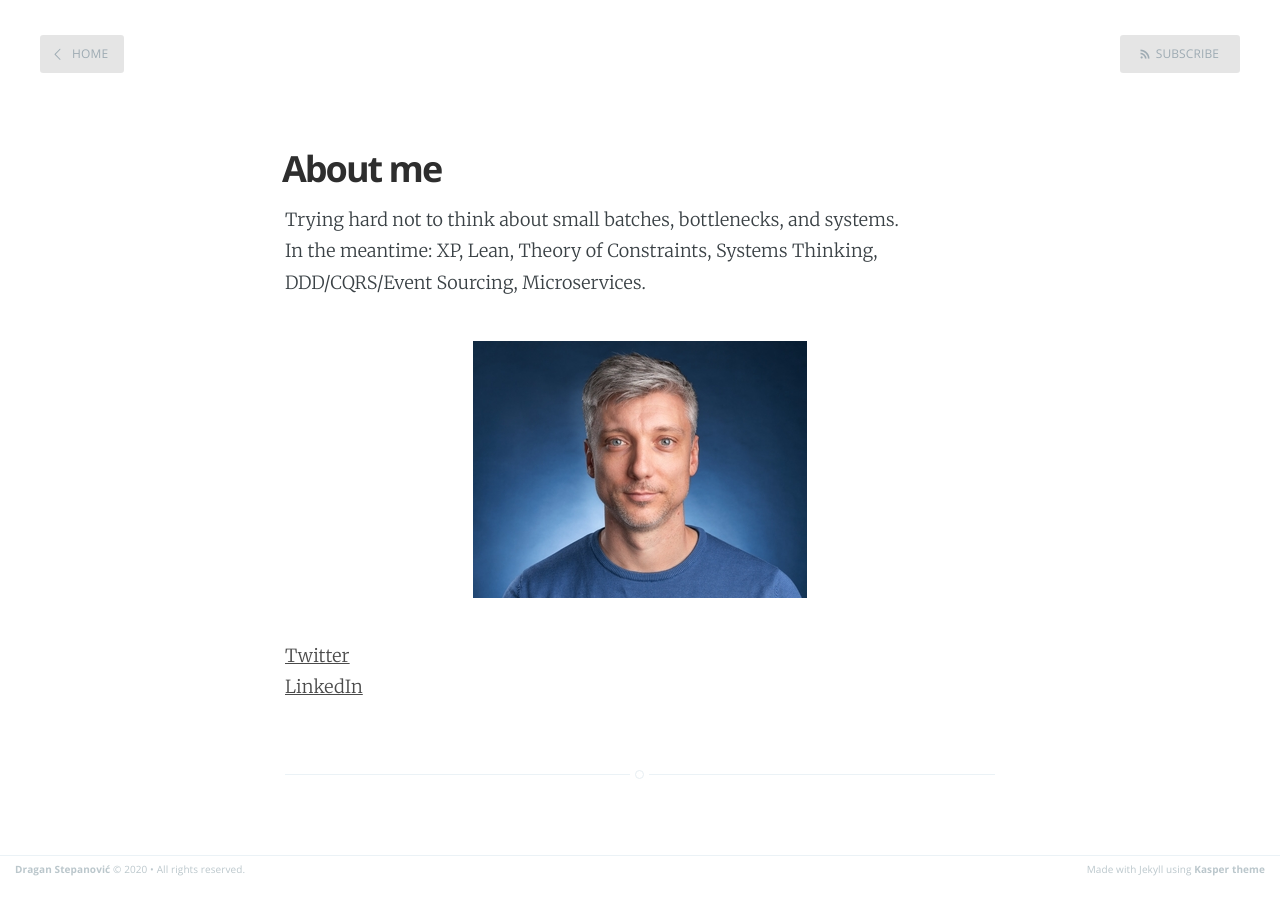
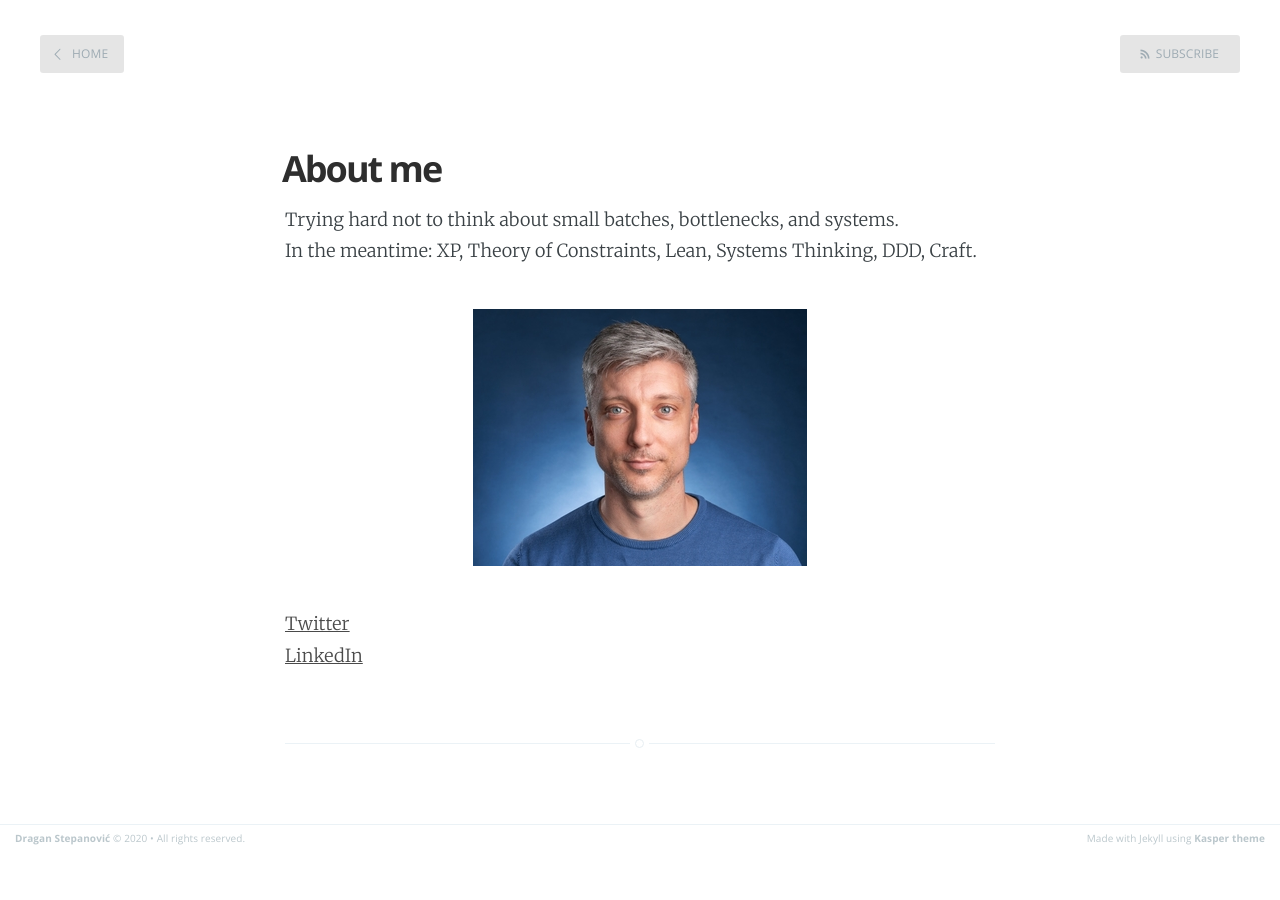
Before and after one commit to dragan-stepanovic/dragan-stepanovic.github.io, a Jekyll site: the page built from about.md, in a window 1280 px wide. Built offline with Jekyll 4.4.1, drawn with Linux system fonts in a browser that asks for light colours.

Commit message:
Update about.md

```diff
--- a/about.md
+++ b/about.md
@@ -4,7 +4,7 @@ title: About me
 ---
 
 Trying hard not to think about small batches, bottlenecks, and systems.
-In the meantime: XP, Lean, Theory of Constraints, Systems Thinking, DDD/CQRS/Event Sourcing, Microservices.
+In the meantime: XP, Theory of Constraints, Lean, Systems Thinking, DDD, Craft.
 
 ![](/assets/images/profile_resized.jpg)
 
```
